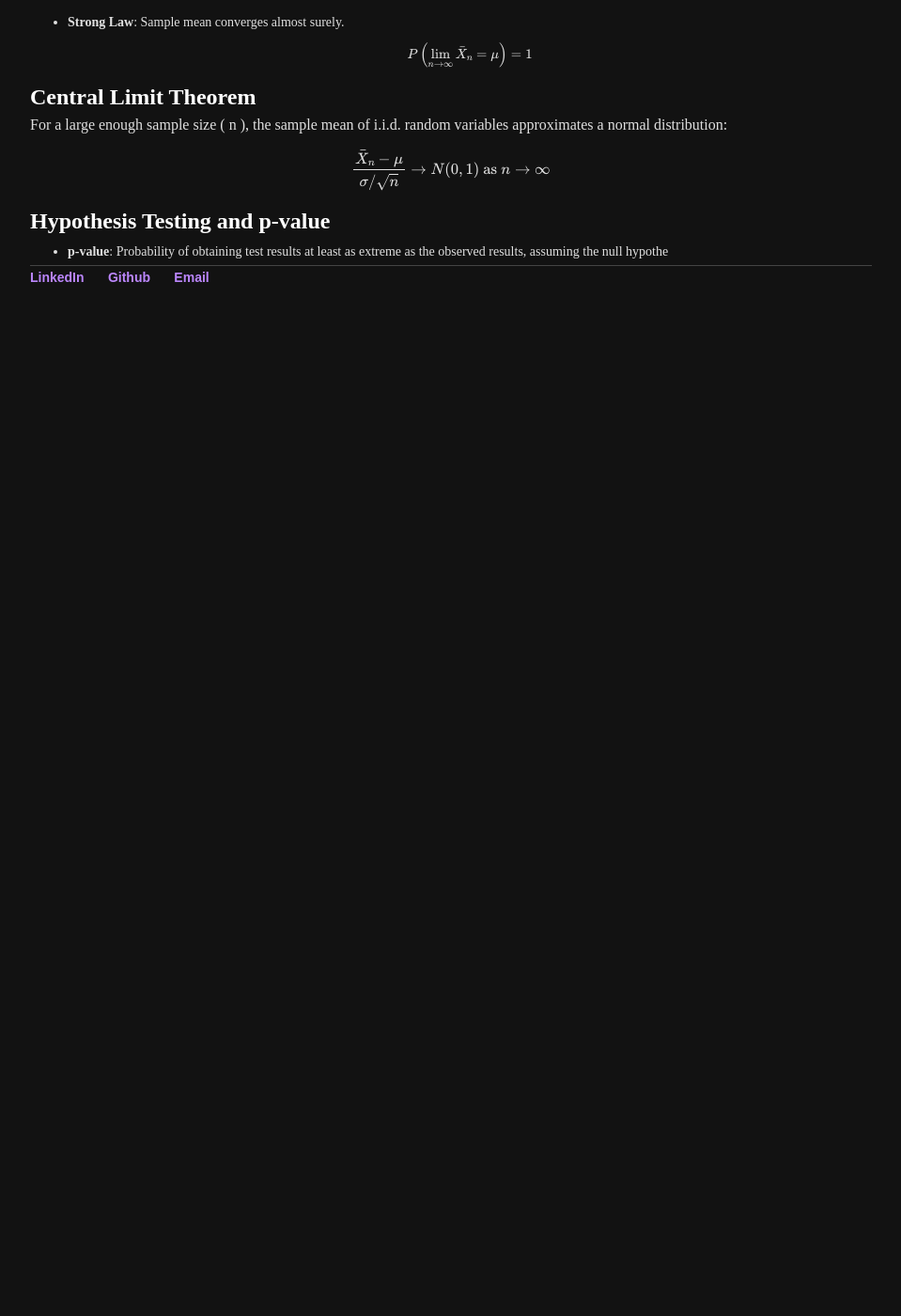
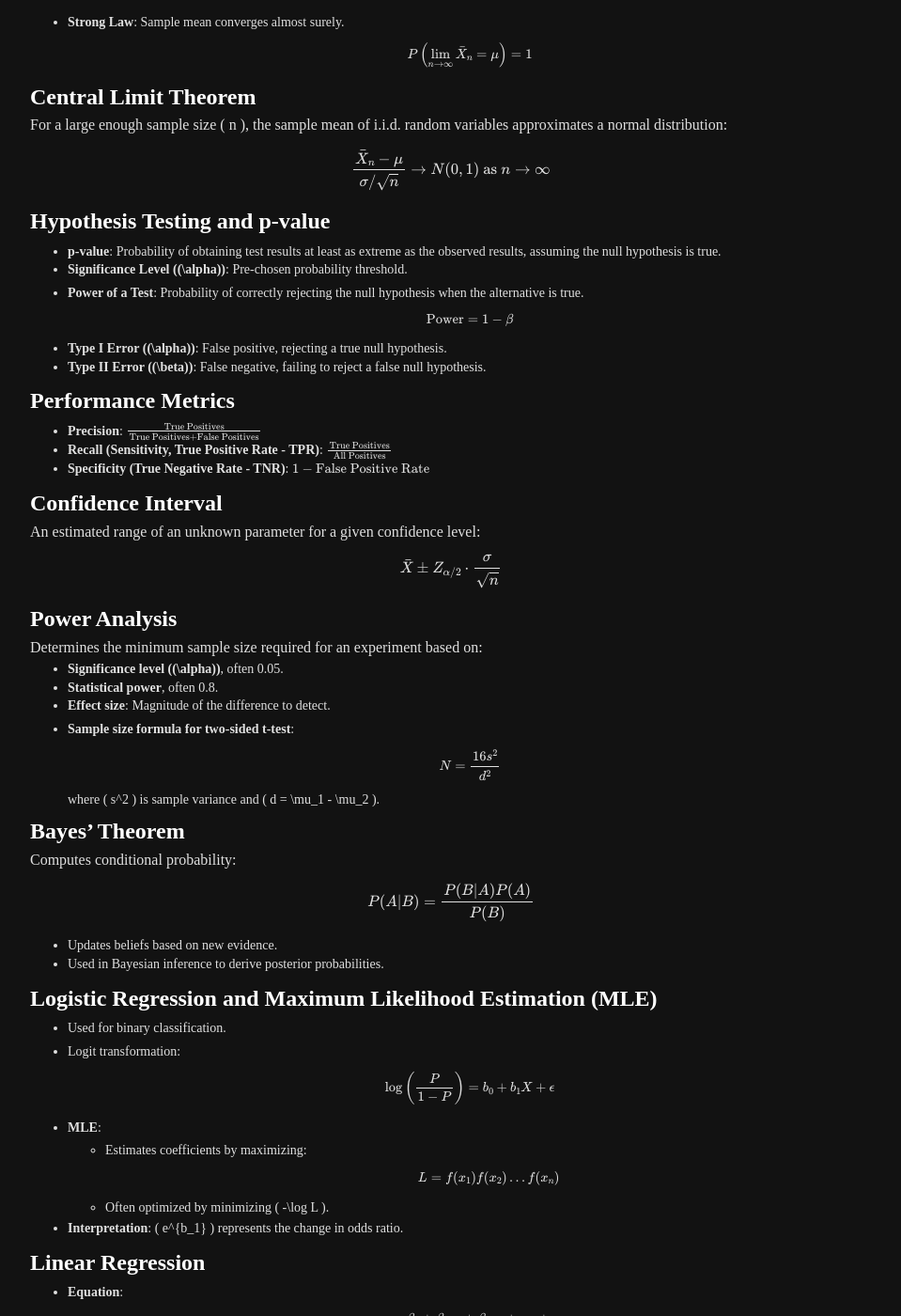
Before and after one commit to sean-sj-jung/sean-sj-jung.github.io, a Jekyll site: the page built from _posts/2024-11-02-ElementaryStats.md, in a window 1280 px wide and 1400 px high, scrolled down 270 px. Shown: the whole window at 94% size, without its empty margins (160-1119 px from the left). Built offline with Jekyll 4.4.1, drawn with Linux system fonts in a browser that asks for light colours; nearby versions of some CDN libraries; formulas are drawn with MathJax 3; before the commit the page ends 900 px from its top, so only the background shows below that; some of the changed text lies outside the part shown.

Commit message:
missing parts

```diff
--- a/_posts/2024-11-02-ElementaryStats.md
+++ b/_posts/2024-11-02-ElementaryStats.md
@@ -34,4 +34,97 @@ $$
 $$
 
 ## Hypothesis Testing and p-value
-- **p-value**: Probability of obtaining test results at least as extreme as the observed results, assuming the null hypothe
+- **p-value**: Probability of obtaining test results at least as extreme as the observed results, assuming the null hypothesis is true.
+- **Significance Level (\(\alpha\))**: Pre-chosen probability threshold.
+- **Power of a Test**: Probability of correctly rejecting the null hypothesis when the alternative is true.
+
+  $$
+  \text{Power} = 1 - \beta
+  $$
+
+- **Type I Error (\(\alpha\))**: False positive, rejecting a true null hypothesis.
+- **Type II Error (\(\beta\))**: False negative, failing to reject a false null hypothesis.
+
+## Performance Metrics
+- **Precision**:
+  $$
+  \frac{\text{True Positives}}{\text{True Positives} + \text{False Positives}}
+  $$
+- **Recall (Sensitivity, True Positive Rate - TPR)**:
+  $$
+  \frac{\text{True Positives}}{\text{All Positives}}
+  $$
+- **Specificity (True Negative Rate - TNR)**:
+  $$
+  1 - \text{False Positive Rate}
+  $$
+
+## Confidence Interval
+An estimated range of an unknown parameter for a given confidence level:
+
+$$
+\bar{X} \pm Z_{\alpha/2} \cdot \frac{\sigma}{\sqrt{n}}
+$$
+
+## Power Analysis
+Determines the minimum sample size required for an experiment based on:
+- **Significance level (\(\alpha\))**, often 0.05.
+- **Statistical power**, often 0.8.
+- **Effect size**: Magnitude of the difference to detect.
+- **Sample size formula for two-sided t-test**:
+
+  $$
+  N = \frac{16s^2}{d^2}
+  $$
+
+  where \( s^2 \) is sample variance and \( d = \mu_1 - \mu_2 \).
+
+## Bayes' Theorem
+Computes conditional probability:
+
+$$
+P(A|B) = \frac{P(B|A) P(A)}{P(B)}
+$$
+
+- Updates beliefs based on new evidence.
+- Used in Bayesian inference to derive posterior probabilities.
+
+## Logistic Regression and Maximum Likelihood Estimation (MLE)
+- Used for binary classification.
+- Logit transformation:
+
+  $$
+  \log\left(\frac{P}{1 - P}\right) = b_0 + b_1X + \epsilon
+  $$
+
+- **MLE**:
+  - Estimates coefficients by maximizing:
+
+    $$
+    L = f(x_1) f(x_2) \dots f(x_n)
+    $$
+
+  - Often optimized by minimizing \( -\log L \).
+- **Interpretation**: \( e^{b_1} \) represents the change in odds ratio.
+
+## Linear Regression
+- **Equation**:
+
+  $$
+  y = \beta_0 + \beta_1 x_1 + \beta_2 x_2 + \dots + \epsilon
+  $$
+
+- Assumptions:
+  - Linear relationship between \( X \) and \( Y \).
+  - Errors (\(\epsilon\)) are normally distributed.
+  - Homoscedasticity (constant variance).
+  - No multicollinearity (high correlation among predictors).
+
+## Bias-Variance Tradeoff
+- **Bias**: Assumptions made by the model (e.g., linear regression has high bias).
+- **Variance**: Sensitivity to training data (e.g., decision trees have high variance).
+- **Tradeoff**: Minimizing both bias and variance is ideal.
+
+$$
+\text{MSE} = \text{Bias}^2 + \text{Variance} + \text{Irreducible Error}
+$$
```
